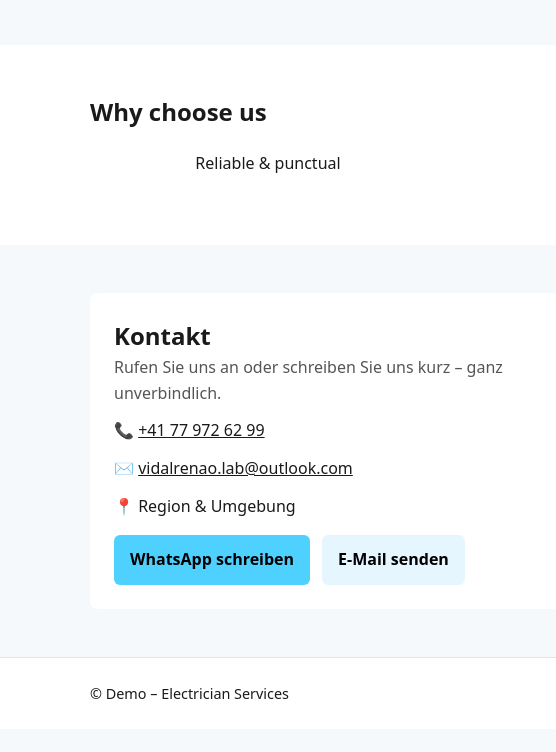
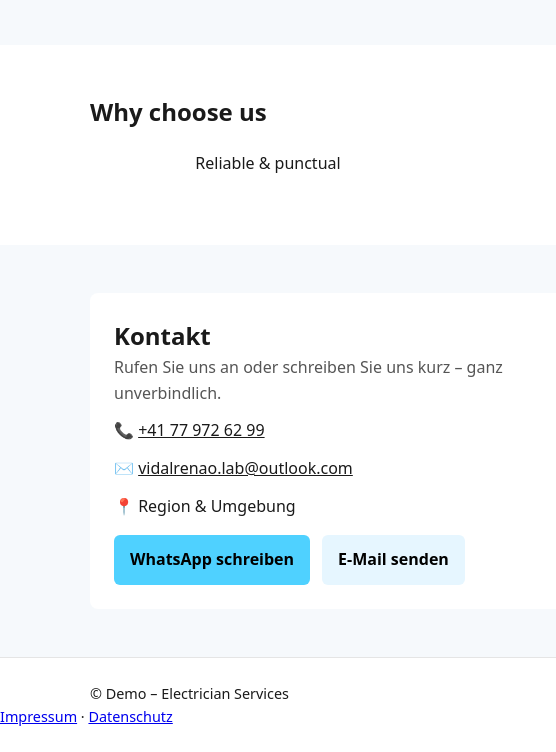
Before and after one commit to vidal-renao/web-demos, a plain HTML site: page electrician/index.html in a window 1280 px wide. Shown: the part 473-1225 px from the top of the page, 0-556 px from the left. Before the commit the page ends 1202 px from the top, so only its background shows below. Drawn offline with Linux system fonts and the light colour scheme.

Commit message:
Update index.html

```diff
--- a/electrician/index.html
+++ b/electrician/index.html
@@ -117,6 +117,10 @@
     <span>© Demo – Electrician Services</span>
     <span>Website demo by Vidal Reñao</span>
   </div>
+
+  <a href="../impressum.html">Impressum</a> ·
+  <a href="../datenschutz.html">Datenschutz</a>
+
 </footer>
 <a class="wa-float"
    href="https://wa.me/41779726299?text=Guten%20Tag%2C%20ich%20habe%20Ihre%20Website-Demo%20gesehen%20und%20h%C3%A4tte%20eine%20kurze%20Frage."
```
